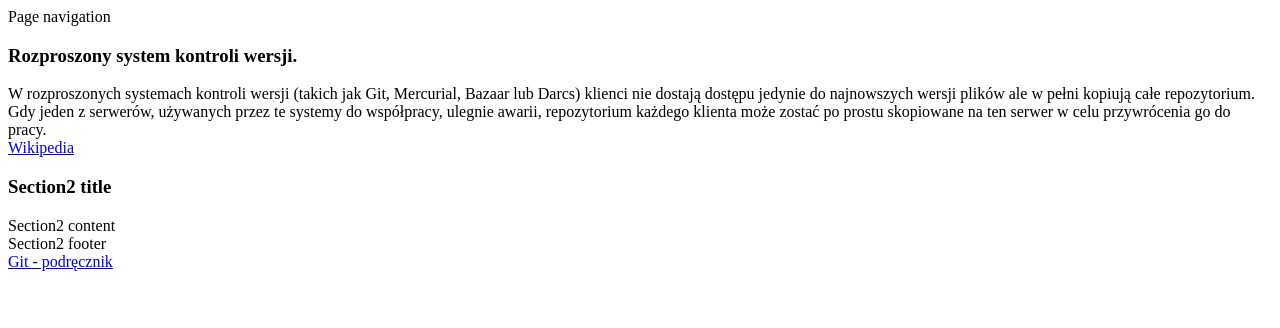
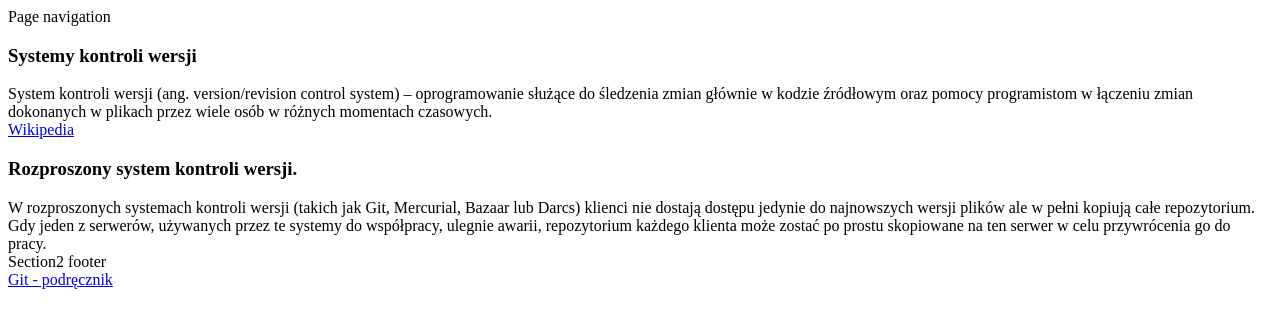
Before and after one commit to AdamPiechPIO/iislabpio_187784, a plain HTML site: page index.html in a window 1280 px wide. Drawn offline with Linux system fonts and the light colour scheme.

Commit message:
zmiany wynikajace z pomylki w edycji sekcji

```diff
--- a/index.html
+++ b/index.html
@@ -9,21 +9,21 @@
 		</nav>
 		<section id="section1" class="panel panel-default">
 			<div class="panel-heading">
-	    		<h3 class="panel-title">Rozproszony system kontroli wersji.</h3>
+	    		<h3 class="panel-title">Systemy kontroli wersji</h3>
 		  	</div>
 	  		<div class="panel-body">
-	    			W rozproszonych systemach kontroli wersji (takich jak Git, Mercurial, Bazaar lub Darcs) klienci nie dostają dostępu jedynie do najnowszych wersji plików ale w pełni kopiują całe repozytorium. Gdy jeden z serwerów, używanych przez te systemy do współpracy, ulegnie awarii, repozytorium każdego klienta może zostać po prostu skopiowane na ten serwer w celu przywrócenia go do pracy.
-	  		</div>
+	    			System kontroli wersji (ang. version/revision control system) – oprogramowanie służące do śledzenia zmian głównie w kodzie źródłowym oraz pomocy programistom w łączeniu zmian dokonanych w plikach przez wiele osób w różnych momentach czasowych.
+			</div>
 			<footer class="panel-footer">
 				<a href="http://pl.wikipedia.org/wiki/System_kontroli_wersji">Wikipedia</a>
 			</footer>
 		</section>
 		<section id="section2" class="panel panel-default">
 			<div class="panel-heading">
-	    		<h3 class="panel-title">Section2 title</h3>
+	    		<h3 class="panel-title">Rozproszony system kontroli wersji.</h3>
 	  		</div>
 	  		<div class="panel-body">
-		    	Section2 content
+		    		W rozproszonych systemach kontroli wersji (takich jak Git, Mercurial, Bazaar lub Darcs) klienci nie dostają dostępu jedynie do najnowszych wersji plików ale w pełni kopiują całe repozytorium. Gdy jeden z serwerów, używanych przez te systemy do współpracy, ulegnie awarii, repozytorium każdego klienta może zostać po prostu skopiowane na ten serwer w celu przywrócenia go do pracy.
 		  	</div>
 			<footer class="panel-footer">
 				Section2 footer
```
